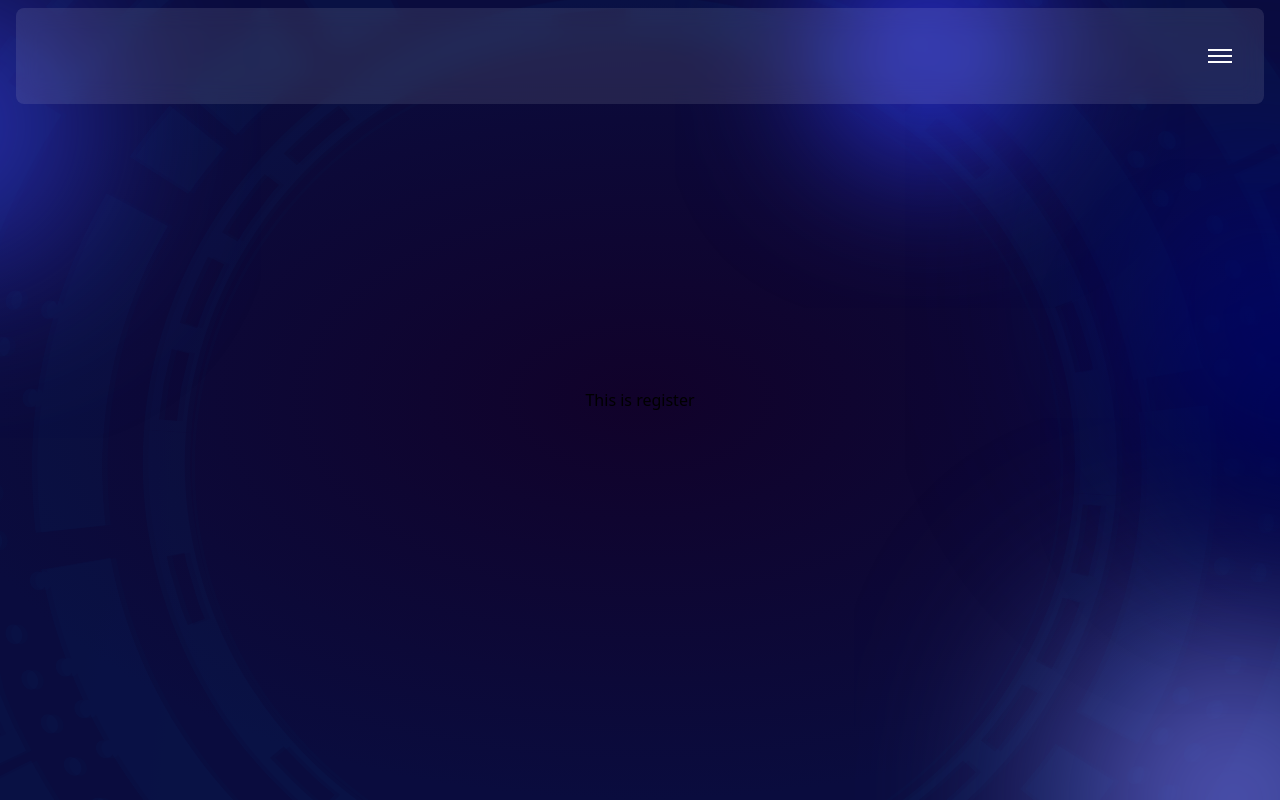
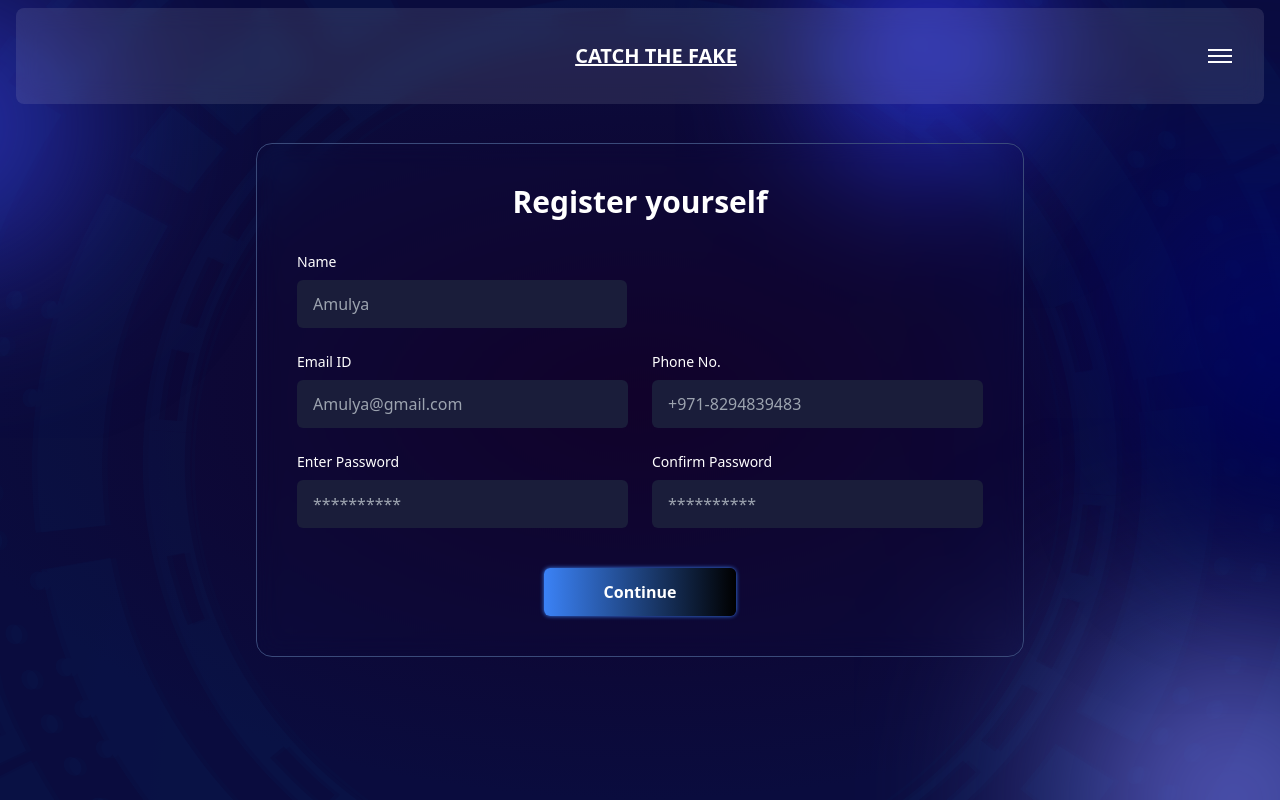
Before and after one commit to vikas780/Fact-Game, a React (Vite) app: page /register in a window 1280 px wide. Built offline with nearby package versions, Linux system fonts and the light colour scheme.

Commit message:
Make navigation and app ui

```diff
--- a/src/Components/CenteredLayout.jsx
+++ b/src/Components/CenteredLayout.jsx
@@ -4,7 +4,11 @@ import CenteredContainer from './CenteredContainer'
 const CenteredLayout = () => {
   const { pathname } = useLocation()
   const getBackground = () => {
-    if (pathname === '/login' || pathname === '/register')
+    if (
+      pathname === '/login' ||
+      pathname === '/register' ||
+      pathname === '/leaderboard'
+    )
       return 'bg-login-page'
     if (pathname === '/gameend') return 'bg-game-end'
     return 'bg-game-home'
--- a/src/Components/Navbar.jsx
+++ b/src/Components/Navbar.jsx
@@ -1,6 +1,15 @@
+import { useLocation } from 'react-router-dom'
+
 const Navbar = () => {
+  const { pathname } = useLocation()
+
   return (
     <div className='absolute top-2 left-4 right-4 h-24 px-6 flex justify-end items-center  backdrop-blur-md bg-white/10 rounded-lg'>
+      {pathname !== '/' && (
+        <h1 className=' text-white lg:text-xl md:text-base text-sm font-bold underline ml-4 absolute top-1/2 left-1/2 transform -translate-x-1/2 -translate-y-1/2   '>
+          CATCH THE FAKE
+        </h1>
+      )}
       <div className='w-10 h-10 flex items-center justify-center cursor-pointer'>
         <div className='space-y-1'>
           <div className='w-6 h-0.5 bg-white'></div>
--- a/src/Pages/GameEnd.jsx
+++ b/src/Pages/GameEnd.jsx
@@ -1,9 +1,57 @@
-import React from 'react'
-
 const GameEnd = () => {
   return (
-    <div>
-      <h2>This is game End Component</h2>
+    <div className='relative w-full min-h-screen flex items-center justify-center px-4'>
+      {/* Background Overlay */}
+      <img
+        src='/assets/Effect.svg'
+        alt=''
+        className='absolute inset-0 w-full h-full object-cover z-0 pointer-events-none'
+        aria-hidden='true'
+      />
+
+      {/* Content Container */}
+      <div className='relative z-10 w-full max-w-sm flex flex-col items-center space-y-4'>
+        {/* Card */}
+        <div
+          className='w-full backdrop-blur-md bg-[#0c1b4871] text-white rounded-2xl shadow-xl p-6 text-center space-y-4'
+          role='region'
+          aria-labelledby='game-over-title'
+        >
+          <h2
+            id='game-over-title'
+            className='text-3xl sm:text-4xl font-bold leading-tight'
+          >
+            GAME
+          </h2>
+          <h2 className='text-3xl sm:text-4xl font-bold leading-tight'>OVER</h2>
+
+          <p className='text-sm sm:text-base mx-auto max-w-[160px]'>
+            You have scored
+          </p>
+          <div
+            className='flex w-1/2 items-center justify-center bg-[#0C1035] px-6 py-5 rounded-full mx-auto'
+            role='group'
+            aria-label='Score display'
+          >
+            <div className='w-8 h-8 flex items-center justify-center rounded-full border p-4 border-blue-400 bg-[#000A3F]'>
+              ⭐
+            </div>
+            <div className='flex'>
+              <span className='text-4xl font-bold px-3 py-1'>15</span>
+              <span className='text-sm self-end pb-1'>Points</span>
+            </div>
+          </div>
+        </div>
+
+        {/* Button outside the card */}
+        <button
+          type='button'
+          className='w-1/2 py-3 rounded-xl bg-blue-600 hover:bg-blue-700 text-white font-semibold focus:outline-none focus-visible:ring-2 focus-visible:ring-white focus-visible:ring-offset-2 focus-visible:ring-offset-blue-700'
+          aria-label='Play Again'
+        >
+          Play Again
+        </button>
+      </div>
     </div>
   )
 }
--- a/src/Pages/LeaderBoard.jsx
+++ b/src/Pages/LeaderBoard.jsx
@@ -1,10 +1,73 @@
 import React from 'react'
 
 const LeaderBoard = () => {
+  const data = [
+    { rank: 1, name: 'Arther', points: 30, initial: 'A' },
+    { rank: 2, name: 'Ramaraz', points: 28, initial: 'R' },
+    { rank: 3, name: 'Loren Ipsum', points: 25, initial: 'L' },
+    { rank: 4, name: 'Loren Ipsum', points: 24, initial: 'L' },
+    { rank: 5, name: 'Loren Ipsum', points: 20, initial: 'L' },
+    { rank: 6, name: 'Loren Ipsum', points: 18, initial: 'L' },
+    { rank: 7, name: 'Loren Ipsum', points: 17, initial: 'L' },
+    { rank: 8, name: 'Loren Ipsum', points: 17, initial: 'L' },
+    { rank: 9, name: 'Loren Ipsum', points: 16, initial: 'L' },
+    { rank: 10, name: 'John (you)', points: 16, initial: 'J', isUser: true },
+  ]
+
   return (
-    <div>
-      <h2>Leader Board Component</h2>
-    </div>
+    <section className='px-4 py-6 mt-24 w-full flex flex-col items-center'>
+      <div className='backdrop-blur-md rounded-2xl p-6 w-full max-w-lg border border-[#3A4A7A]'>
+        <h2
+          className='text-2xl font-bold text-center mb-4 text-white'
+          aria-label='Leaderboard'
+        >
+          LEADERBOARD
+        </h2>
+
+        <ol className='space-y-2 max-h-80 overflow-y-auto pr-2' role='list'>
+          {data.map(({ rank, name, points, initial, isUser }) => (
+            <li
+              key={rank}
+              className={`flex items-center justify-between px-4 py-2 rounded-md text-white ${
+                isUser
+                  ? 'bg-blue-600'
+                  : rank % 2 === 0
+                  ? 'bg-gray-300/60'
+                  : 'bg-gray-500/60'
+              }`}
+              aria-label={`Rank ${rank}, ${name}, ${points} points`}
+            >
+              <div className='flex items-center space-x-4 min-w-0'>
+                <span className='w-6 text-right'>{rank}</span>
+                <div className='bg-blue-500 w-6 h-6 rounded-full flex items-center justify-center text-xs font-bold'>
+                  {initial}
+                </div>
+                <p className='truncate max-w-[140px]'>{name}</p>
+              </div>
+              <p className='text-sm whitespace-nowrap'>{points} points</p>
+            </li>
+          ))}
+        </ol>
+      </div>
+
+      {/* Centered Buttons */}
+      <div className='flex justify-center flex-wrap gap-4 mt-6'>
+        <button
+          type='button'
+          className='bg-[#1e1e3f] hover:bg-[#2e2e5f] px-14 py-3 rounded-xl border border-blue-400 shadow text-white flex items-center space-x-2'
+        >
+          <span>🔗</span>
+          <span>Share</span>
+        </button>
+        <button
+          type='button'
+          aria-label='Play again'
+          className='bg-blue-950 hover:bg-blue-700 px-14 py-3 rounded-xl  text-white '
+        >
+          Play Again
+        </button>
+      </div>
+    </section>
   )
 }
 
--- a/src/Pages/Login.jsx
+++ b/src/Pages/Login.jsx
@@ -1,9 +1,52 @@
-import React from 'react'
+import { NavLink } from 'react-router-dom'
 
 const Login = () => {
   return (
-    <div>
-      <h2>This is login </h2>
+    <div className='backdrop-blur-md rounded-2xl p-6 sm:p-10 w-full max-w-md border border-[#3A4A7A] mx-4 sm:mx-0'>
+      <h2 className='text-white text-3xl font-bold text-center mb-8'>Log in</h2>
+
+      <form className='space-y-6'>
+        <div>
+          <label className='block text-white text-sm mb-2' htmlFor='email'>
+            Email ID
+          </label>
+          <input
+            id='email'
+            type='email'
+            placeholder='Amulya@gmail.com'
+            className='w-full px-4 py-3 rounded-md bg-[#1A1D3A] text-white placeholder-gray-400 focus:outline-none focus:ring-2 focus:ring-blue-500'
+          />
+        </div>
+
+        <div>
+          <label className='block text-white text-sm mb-2' htmlFor='password'>
+            Password
+          </label>
+          <div className='relative'>
+            <input
+              id='password'
+              type='password'
+              placeholder='**********'
+              className='w-full px-4 py-3 pr-12 rounded-md bg-[#1A1D3A] text-white placeholder-gray-400 focus:outline-none focus:ring-2 focus:ring-blue-500'
+            />
+          </div>
+        </div>
+
+        <div className='text-left'>
+          <NavLink to={''} className='text-sm text-gray-300 hover:text-white'>
+            Forgot your password?
+          </NavLink>
+        </div>
+
+        <div className='flex justify-center'>
+          <button
+            type='submit'
+            className='w-48 bg-gradient-to-r from-blue-500 to-black text-white py-3 rounded-md font-semibold hover:from-blue-400 hover:to-gray-800 transition-all shadow-[0_0_4px_#3b82f6] hover:shadow-[0_0_6px_#60a5fa]'
+          >
+            Next
+          </button>
+        </div>
+      </form>
     </div>
   )
 }
--- a/src/Pages/Register.jsx
+++ b/src/Pages/Register.jsx
@@ -1,7 +1,90 @@
+import React from 'react'
+
 const Register = () => {
   return (
-    <div>
-      <h2>This is register</h2>
+    <div className='backdrop-blur-md rounded-2xl p-10 w-full max-w-3xl border border-[#3A4A7A]'>
+      <h2 className='text-white text-3xl font-bold text-center mb-8'>
+        Register yourself
+      </h2>
+
+      <form className='space-y-6'>
+        <div>
+          <label className='block text-white text-sm mb-2' htmlFor='name'>
+            Name
+          </label>
+          <input
+            id='name'
+            type='text'
+            placeholder='Amulya'
+            className='lg:w-[330px] md:w-1/2 w-auto px-4 py-3 rounded-md bg-[#1A1D3A] text-white placeholder-gray-400 focus:outline-none focus:ring-2 focus:ring-blue-500'
+          />
+        </div>
+
+        <div className='grid grid-cols-1 md:grid-cols-2 gap-6'>
+          <div>
+            <label className='block text-white text-sm mb-2' htmlFor='email'>
+              Email ID
+            </label>
+            <input
+              id='email'
+              type='email'
+              placeholder='Amulya@gmail.com'
+              className='w-full px-4 py-3 rounded-md bg-[#1A1D3A] text-white placeholder-gray-400 focus:outline-none focus:ring-2 focus:ring-blue-500'
+            />
+          </div>
+
+          <div>
+            <label className='block text-white text-sm mb-2' htmlFor='phone'>
+              Phone No.
+            </label>
+            <input
+              id='phone'
+              type='tel'
+              placeholder='+971-8294839483'
+              className='w-full px-4 py-3 rounded-md bg-[#1A1D3A] text-white placeholder-gray-400 focus:outline-none focus:ring-2 focus:ring-blue-500'
+            />
+          </div>
+        </div>
+
+        <div className='grid grid-cols-1 md:grid-cols-2 gap-6'>
+          <div>
+            <label className='block text-white text-sm mb-2' htmlFor='password'>
+              Enter Password
+            </label>
+            <input
+              id='password'
+              type='password'
+              placeholder='**********'
+              className='w-full px-4 py-3 rounded-md bg-[#1A1D3A] text-white placeholder-gray-400 focus:outline-none focus:ring-2 focus:ring-blue-500'
+            />
+          </div>
+
+          <div>
+            <label
+              className='block text-white text-sm mb-2'
+              htmlFor='confirm-password'
+            >
+              Confirm Password
+            </label>
+            <input
+              id='confirm-password'
+              type='password'
+              placeholder='**********'
+              className='w-full px-4 py-3 rounded-md bg-[#1A1D3A] text-white placeholder-gray-400 focus:outline-none focus:ring-2 focus:ring-blue-500'
+            />
+          </div>
+        </div>
+
+        {/* Submit Button */}
+        <div className='flex justify-center pt-4'>
+          <button
+            type='submit'
+            className='w-48 bg-gradient-to-r from-blue-500 to-black text-white py-3 rounded-md font-semibold hover:from-blue-400 hover:to-gray-800 transition-all shadow-[0_0_4px_#3b82f6] hover:shadow-[0_0_4px_#60a5fa]'
+          >
+            Continue
+          </button>
+        </div>
+      </form>
     </div>
   )
 }
--- a/tailwind.config.js
+++ b/tailwind.config.js
@@ -6,6 +6,7 @@ export default {
       backgroundImage: {
         'login-page': "url('/assets/LoginBackground.svg')",
         'game-home': "url('/assets/Background.svg')",
+        'game-end': "url('/assets/LoginBackground.svg')",
       },
     },
   },
```
Also changed, not shown: public/assets/Effect.svg (added).
